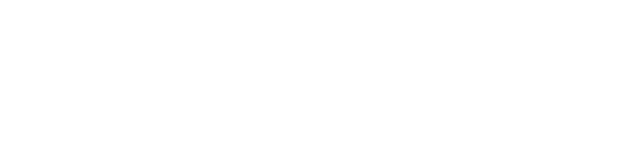
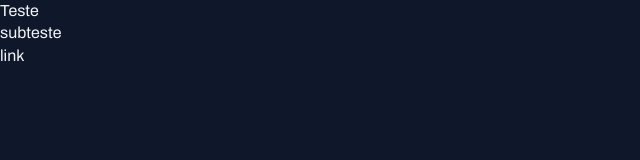
Before and after one commit to SrBaez22/Projeto_portal-de-noticia, a plain HTML site: page index.html in a window 1280 px wide. Shown: the whole page, without its empty margins (0-640 px from the left). Drawn offline with Linux system fonts and the light colour scheme.

Commit message:
aplicando fontes

```diff
--- a/assets/global.css
+++ b/assets/global.css
@@ -11,4 +11,32 @@
   --stroke-color:#1E293B;
   --text-color-primary:#F1F5F9;
   --text-color-secondary:#CBD5E1;
+
+  --font-family: 'Archivo', 'sans-serif';
+  --h1:800 24px/135%var(--font-family);
+  --h2:800 16px/140%var(--font-family);
+  --h3:800 14px/140%var(--font-family);
+  --text-span:600 14px/145%var(--font-family);
+  --text:400 16px/140%var(--font-family);
+  --text-sm:400 14px/160%var(--font-family);
 }
+
+body{
+  font:var(--text);
+  color: var(--text-color-primary);
+  background-color: var(--bg-color);
+}
+
+a{
+  text-decoration: none;
+  color: inherit;
+
+}
+
+a:hover{
+  color: var(--brand-color-light)
+}
+
+h1, h2, h3{
+  font:inherit
+}
--- a/index.html
+++ b/index.html
@@ -1,11 +1,23 @@
 <!DOCTYPE html>
 <html lang="pt-br">
 <head>
+  <link rel="preconnect" href="https://fonts.googleapis.com">
+  <link rel="preconnect" href="https://fonts.gstatic.com" crossorigin>
+
+
   <meta charset="UTF-8">
+
   <meta name="viewport" content="width=device-width, initial-scale=1.0">
+
+  <link rel="stylesheet" href="assets/index.css">
+
+  <link href="https://fonts.googleapis.com/css2?family=Archivo:ital,wght@0,100..900;1,100..900&family=Open+Sans:ital,wght@0,300..800;1,300..800&display=swap" rel="stylesheet">
+
   <title>Portal de notícia</title>
 </head>
 <body>
-
+  <h1>Teste</h1>
+  <h2>subteste</h2>
+<a href="#">link</a>
 </body>
 </html>
```
